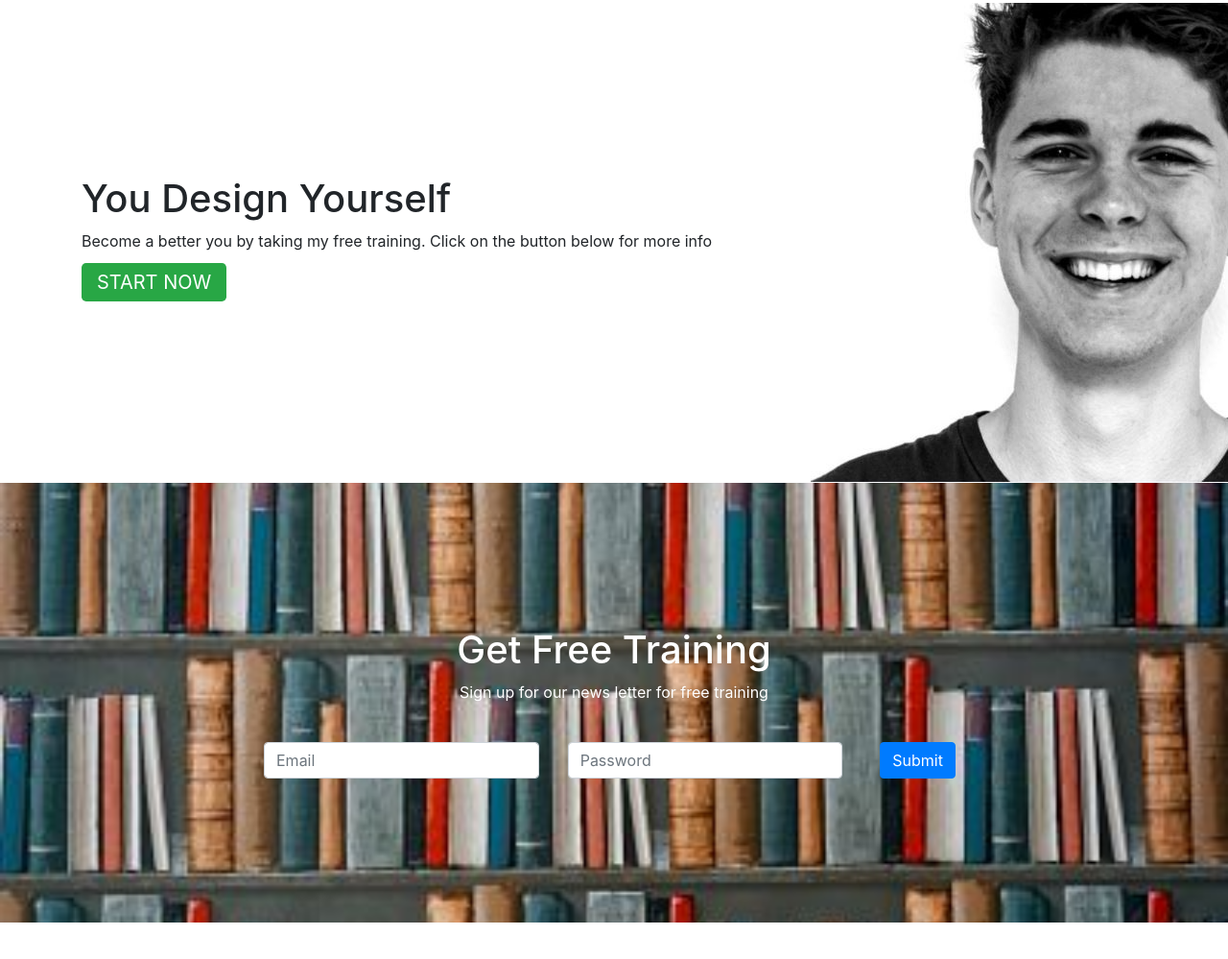
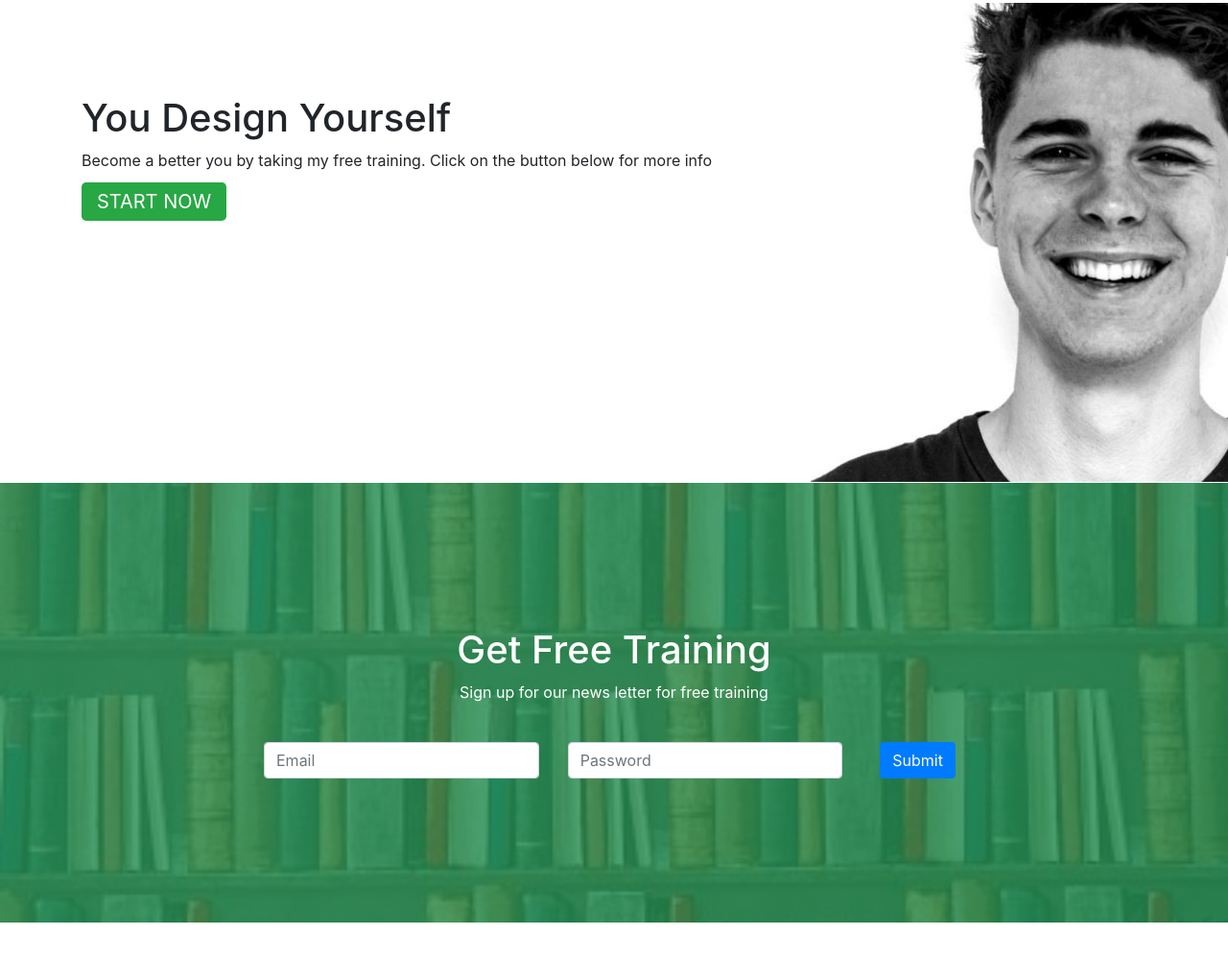
Before and after one commit to bsmith20681/chris_blog, a plain HTML site: page index.html in a window 1280 px wide. Shown: the part 53-1052 px from the top of the page at 96% size. Drawn offline with nearby package versions, Linux system fonts and the light colour scheme.

Commit message:
test commit

```diff
--- a/index.html
+++ b/index.html
@@ -41,7 +41,7 @@
     <div class="container ">
       <div class="row">
         <div class="col-8 col-md-8">
-          <h1 class="banner-title">You Design Yourself</h1>
+          <h1 class="banner-title mt-5 pt-5">You Design Yourself</h1>
           <p>Become a better you by taking my free training. Click on the button below for more info</p>
           <p class="banner-subtitle"><a class="btn-lg btn-success" href="#">START NOW</a></p>
         </div>
--- a/sass/components/_signup.scss
+++ b/sass/components/_signup.scss
@@ -1,6 +1,7 @@
 .signup-form {
   padding-top: 150px;
   padding-bottom: 150px;
-  background: url(../img/bookcase.jpg) no-repeat center;
+  background-image: linear-gradient(to bottom right, #248F4F, #248F4F);
+  background: linear-gradient(to bottom right, rgba(39,145,83,0.8), rgba(39,145,83,0.8)), url(../img/bookcase.jpg) no-repeat center;
   background-size: cover;
 }
--- a/sass/sites/index.scss
+++ b/sass/sites/index.scss
@@ -1,3 +1,3 @@
 .banner-title {
-  margin-top: 180px;
+
 }
```
Also changed, not shown: css/mains.css, 1 other file.
